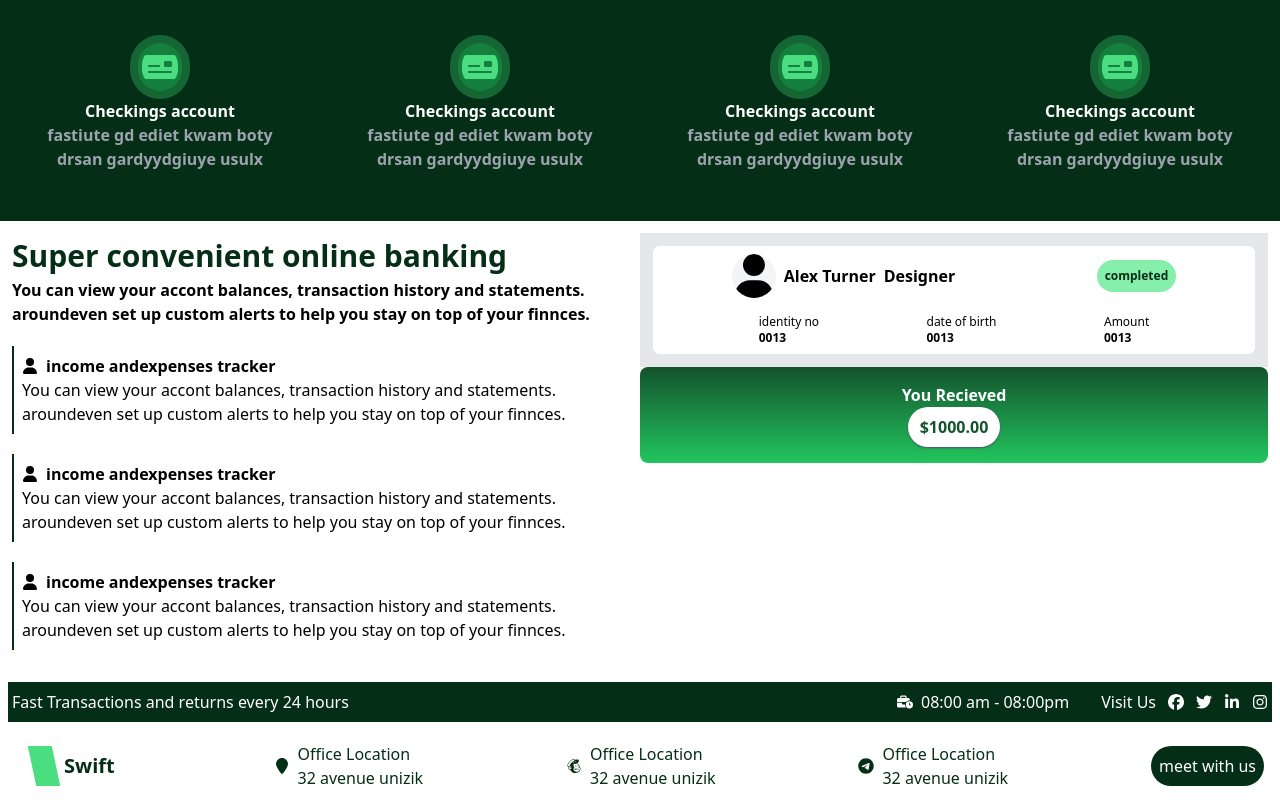
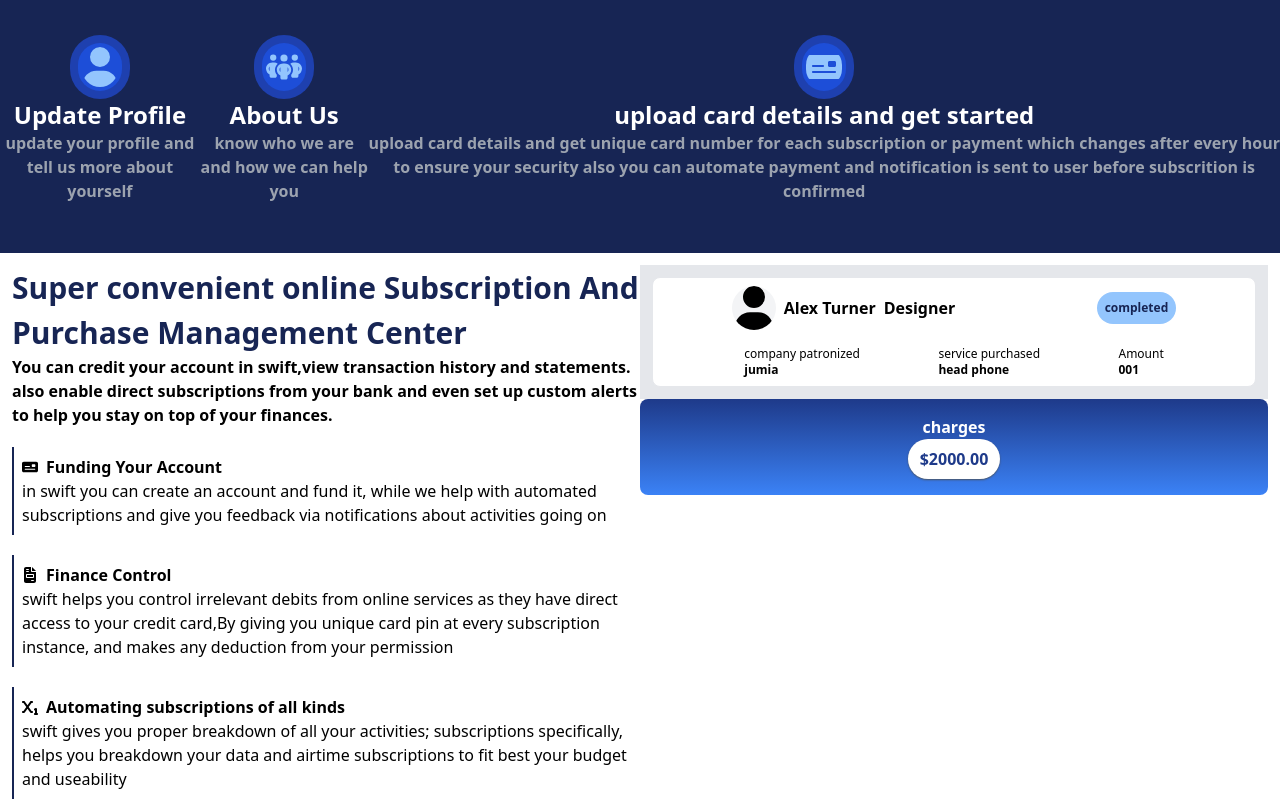
Before and after one commit to aviciinvestment/frontendmentors1, a React (Vite) app: page / in a window 1280 px wide. Shown: the part 780-1580 px from the top of the page. Built offline with nearby package versions, Linux system fonts and the light colour scheme.

Commit message:
subscription

```diff
--- a/src/App.jsx
+++ b/src/App.jsx
@@ -1,6 +1,7 @@
 import React from "react";
 import { BrowserRouter, Routes, Route } from "react-router-dom";
 import HomePage from "./HomePage/HomePage";
+import Predict from "./Prediction/Predict";
 const App = () => {
   return (
     <BrowserRouter>
--- a/src/HomePage/AboutItem.jsx
+++ b/src/HomePage/AboutItem.jsx
@@ -1,16 +1,14 @@
 import React from "react";
-import { FaMoneyCheck } from "react-icons/fa6";
 
-const AboutItem = () => {
+const AboutItem = ({ key, logo, children, title }) => {
   return (
-    <div className="py-[50px] text-center flex flex-col items-center">
-      <div className="bg-green-800 p-2 rounded-full w-[60px] flex">
-        <FaMoneyCheck className="size-12 bg-green-700 p-1 self-center rounded-full" />
-      </div>
-      <h1 className="text-white">Checkings account</h1>
-      <p className="text-gray-400">
-        fastiute gd ediet kwam boty <br /> drsan gardyydgiuye usulx
-      </p>
+    <div
+      key={`${key}`}
+      className="py-[50px] text-center flex flex-col items-center"
+    >
+      <div className="bg-blue-800 p-2 rounded-full w-[60px] flex">{logo}</div>
+      <h1 className="text-white text-2xl">{title}</h1>
+      <p className="text-gray-400">{children}</p>
     </div>
   );
 };
--- a/src/HomePage/HomeAbout.jsx
+++ b/src/HomePage/HomeAbout.jsx
@@ -1,11 +1,69 @@
 import React from "react";
 import AboutItem from "./AboutItem";
 import Tab from "./Tab";
+
+import { FaMoneyCheck } from "react-icons/fa6";
 import { FaUser } from "react-icons/fa6";
+import { FaPeopleGroup } from "react-icons/fa6";
+import { FaFileInvoice } from "react-icons/fa6";
+import { FaSubscript } from "react-icons/fa6";
+const project = "swift";
+const HomeAbout = () => {
+  const TabsDetails = [
+    {
+      details: `in ${project} you can create an account and fund it, while we help with automated
+      subscriptions and give you feedback via notifications about activities going on `,
+      title: `Funding Your Account`,
+      logo: <FaMoneyCheck />,
+    },
 
-const HomeAbout = () => {
+    {
+      details: `${project} helps you control irrelevant debits from online services as they have direct access to your credit
+      card,By giving you unique card pin at every subscription instance, and makes any deduction from your permission `,
+      title: `Finance Control`,
+      logo: <FaFileInvoice />,
+    },
+
+    {
+      details: `${project} gives you proper breakdown of all your activities; subscriptions specifically, helps you breakdown
+      your data and airtime subscriptions to fit best your budget and useability`,
+      title: `Automating subscriptions of all kinds`,
+      logo: <FaSubscript />,
+    },
+  ];
+  const aboutItemsDetails = [
+    {
+      details: `update your profile and tell us more about yourself`,
+      title: `Update Profile`,
+      logo: (
+        <FaUser className="size-12 bg-blue-700 p-1 self-center rounded-full" />
+      ),
+    },
+
+    {
+      details: `know who we are and how we can help you `,
+      title: `About Us`,
+      logo: (
+        <FaPeopleGroup className="size-12 bg-blue-700 p-1 self-center rounded-full" />
+      ),
+    },
+
+    {
+      details: `upload card details and get unique card number
+        for each subscription or payment which
+        changes after every hour
+        to ensure your security
+        also you can automate
+        payment and notification is sent to
+        user before subscrition is confirmed `,
+      title: `upload card details and get started`,
+      logo: (
+        <FaMoneyCheck className="size-12 bg-blue-700 p-1 self-center rounded-full" />
+      ),
+    },
+  ];
   return (
-    <div className="bg-green-950 rounded-t-3xl text-green-400 text-center font-bold pt-[30px] ">
+    <div className="bg-blue-950 rounded-t-3xl text-blue-300 text-center font-bold pt-[30px] ">
       <div>
         <h1 className=" ">why swift?</h1>
         <div className="text-[20px] text-white">
@@ -13,31 +71,46 @@ const HomeAbout = () => {
           you ever Know
         </div>
         <p className="text-gray-500 font-normal">
-          our online banking platform is user friendly and easy to navigate
+          our online platform is user friendly and easy to navigate
         </p>
       </div>
       <div className="sm:flex justify-around">
-        <AboutItem />
-        <AboutItem />
-        <AboutItem />
-        <AboutItem />
+        {aboutItemsDetails.map((elem, i) => {
+          return (
+            <AboutItem
+              key={i}
+              logo={elem.logo}
+              title={elem.title}
+              children={elem.details}
+            />
+          );
+        })}
       </div>
       <div className="bg-white text-left p-3 sm:grid grid-cols-2">
         <div className="">
           <div>
-            <h1 className="text-[30px] text-green-950">
-              Super convenient online banking
+            <h1 className="text-[30px] text-blue-950">
+              Super convenient online Subscription And Purchase Management
+              Center
             </h1>
             <p className="text-black">
-              You can view your accont balances, transaction history and
-              statements. <br /> aroundeven set up custom alerts to help you
-              stay on top of your finnces.
+              You can credit your account in swift,view transaction history and
+              statements. also enable direct subscriptions from your bank and
+              even set up custom alerts to help you stay on top of your
+              finances.
             </p>
           </div>
           <div>
-            <Tab />
-            <Tab />
-            <Tab />
+            {TabsDetails.map((elem, i) => {
+              return (
+                <Tab
+                  key={i}
+                  logo={elem.logo}
+                  title={elem.title}
+                  children={elem.details}
+                />
+              );
+            })}
           </div>
         </div>
         <div className="text-black">
@@ -49,30 +122,30 @@ const HomeAbout = () => {
                   <h1>Alex Turner</h1>
                   <p>Designer</p>
                 </div>
-                <p className="bg-green-300 text-xs self-center text-green-950 p-2 rounded-full">
+                <p className="bg-blue-300 text-xs self-center text-blue-950 p-2 rounded-full">
                   completed
                 </p>
               </div>
               <div className="flex justify-around text-xs px-11">
                 <div>
-                  <p className="font-normal">identity no</p>
-                  <h1>0013</h1>
+                  <p className="font-normal">company patronized</p>
+                  <h1>jumia</h1>
                 </div>
                 <div>
-                  <p className="font-normal">date of birth</p>
-                  <h1>0013</h1>
+                  <p className="font-normal">service purchased</p>
+                  <h1>head phone</h1>
                 </div>
                 <div>
                   <p className="font-normal">Amount</p>
-                  <h1>0013</h1>
+                  <h1>001</h1>
                 </div>
               </div>
             </div>
           </div>
-          <div className="rounded-lg bg-gradient-to-b from-green-900 to-green-500 p-4 text-white text-center">
-            <h1>You Recieved</h1>
-            <button className="bg-white text-green-900 p-2 px-3 rounded-full shadow-sm shadow-gray-600">
-              $1000.00
+          <div className="rounded-lg bg-gradient-to-b from-blue-900 to-blue-500 p-4 text-white text-center">
+            <h1>charges</h1>
+            <button className="bg-white text-blue-900 p-2 px-3 rounded-full shadow-sm shadow-gray-600">
+              $2000.00
             </button>
           </div>
         </div>
--- a/src/HomePage/HomeFooter.jsx
+++ b/src/HomePage/HomeFooter.jsx
@@ -19,9 +19,9 @@ import ambassador2 from "../Assets/ambassador2.jpeg";
 
 const HomeFooter = () => {
   return (
-    <div className="bg-white text-green-950  h-52 px-2">
+    <div className="bg-white text-blue-950  h-52 px-2">
       {/*////////////////////////////////*/}
-      <div className="flex p-2 text-white sm:flex-row flex-col items-center sm:justify-between bg-green-950 px-1 flex-wrap">
+      <div className="flex p-2 text-white sm:flex-row flex-col items-center sm:justify-between bg-blue-950 px-1 flex-wrap">
         <div className="self-center">
           Fast Transactions and returns every 24 hours
         </div>
@@ -40,11 +40,11 @@ const HomeFooter = () => {
         </div>
       </div>
       {/*////////////////////////////////*/}
-      <div className="text-green-950">
+      <div className="text-blue-950">
         <div className=" sm:flex-row flex flex-col justify-center gap-6 sm:justify-between items-center px-2 py-2">
           <div className=" flex justify-between text-white items-center">
             <div className="p-4  gap-2 flex">
-              <div className="w-6 skew-x-12 bg-green-400 h-10"></div>
+              <div className="w-6 skew-x-12 bg-blue-400 h-10"></div>
               <div className="self-center text-green-950 font-extrabold text-xl">
                 Swift
               </div>
@@ -72,7 +72,7 @@ const HomeFooter = () => {
             </div>
           </div>
           <div>
-            <button className="bg-green-950 text-white p-2 rounded-full">
+            <button className="bg-blue-950 text-white p-2 rounded-full">
               meet with us{" "}
             </button>
           </div>
@@ -80,7 +80,7 @@ const HomeFooter = () => {
       </div>
 
       {/*////////////////////////////////*/}
-      <div className="flex justify-center items-center bg-green-900 text-white relative">
+      <div className="flex justify-center items-center bg-blue-900 text-white relative">
         <img className="mix-blend-multiply" src={ambassador2} alt="img" />
         <div className="absolute text-center ">
           <h1 className="font-extrabold text-2xl">Contact Us</h1>
@@ -150,7 +150,7 @@ const HomeFooter = () => {
               name=""
               id=""
             ></textarea>
-            <button className="bg-green-950 text-white p-2 rounded-full">
+            <button className="bg-blue-950 text-white p-2 rounded-full">
               Send Us Message{" "}
             </button>
           </form>
@@ -161,10 +161,10 @@ const HomeFooter = () => {
         <h1 className="text-[100px] text-white">MAP</h1>
       </div>
       {/*////////////////////////////////*/}
-      <div className="bg-green-950 text-white ">
+      <div className="bg-blue-950 text-white ">
         <div className="border-b-[1px] border-gray-700 text-white flex flex-col justify-center items-center text-center gap-3s">
           <div className="p-4  gap-2 flex">
-            <div className="w-6 skew-x-12 bg-green-400 h-10"></div>
+            <div className="w-6 skew-x-12 bg-blue-400 h-10"></div>
             <div className="self-center font-extrabold text-xl">Swift</div>
           </div>
           <p className="text-xs">
@@ -210,13 +210,13 @@ const HomeFooter = () => {
           <div>
             <h1 className="font-bold font-serif">Subscribe News Letter</h1>
             <p>to subscribe to our newsleter you nedd to be subscribed to it</p>
-            <div className="bg-green-900 rounded-full flex">
+            <div className="bg-blue-900 rounded-full flex">
               <input
-                className="bg-green-900 p-2 w-full rounded-l-full"
+                className="bg-blue-900 p-2 w-full rounded-l-full"
                 placeholder="Your Email Address"
                 type="text"
               />
-              <button className="bg-green-800 rounded-full w-full">
+              <button className="bg-blue-800 rounded-full w-full">
                 SIGN UP
               </button>
             </div>
@@ -235,7 +235,7 @@ const HomeFooter = () => {
             </h1>
           </div>
         </div>
-        <div className="relative w-8 left-64 bottom-4 bg-green-800 p-2 rounded-full ">
+        <div className="relative w-8 left-64 bottom-4 bg-blue-800 p-2 rounded-full ">
           <FaArrowUp />
         </div>
       </div>
--- a/src/HomePage/HomePage.jsx
+++ b/src/HomePage/HomePage.jsx
@@ -6,7 +6,7 @@ import HomeFooter from "./HomeFooter";
 
 const HomePage = () => {
   return (
-    <div className="font-sans bg-green-900">
+    <div className="font-sans bg-blue-900">
       <HomeHeader />
       <HomeLanding />
       <HomeAbout />
--- a/src/HomePage/Tab.jsx
+++ b/src/HomePage/Tab.jsx
@@ -1,19 +1,14 @@
 import React from "react";
 import { FaUser } from "react-icons/fa6";
 
-const Tab = () => {
+const Tab = ({ title, logo, children }) => {
   return (
-    <div className="text-black font-normal cursor-pointer p-2 border-l-2 border-green-950 my-5 hover:bg-green-100">
+    <div className="text-black font-normal cursor-pointer p-2 border-l-2 border-blue-950 my-5 hover:bg-blue-100">
       <div className="flex items-center gap-2">
-        <FaUser />
-        {"  "}
-        <h1 className="font-bold self-center">income andexpenses tracker</h1>
+        {logo}
+        <h1 className="font-bold self-center">{title}</h1>
       </div>
-      <p>
-        You can view your accont balances, transaction history and statements.{" "}
-        <br /> aroundeven set up custom alerts to help you stay on top of your
-        finnces.
-      </p>
+      <p>{children}</p>
     </div>
   );
 };
```
Also changed, not shown: src/HomePage/HomeLanding.jsx (+6 -5 lines), src/Prediction/InputForm.jsx (added, +61 -0 lines), src/Prediction/Predict.jsx (added, +13 -0 lines).
